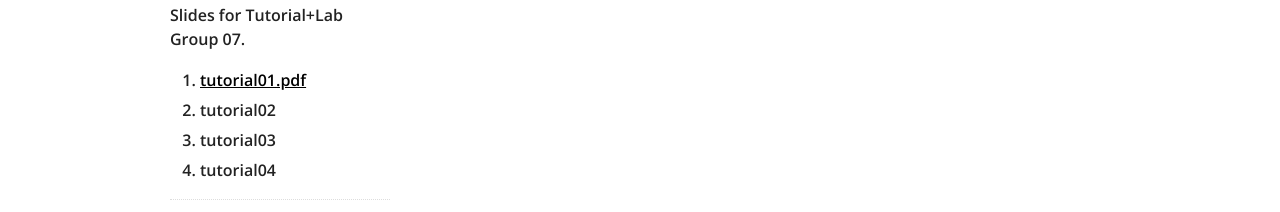
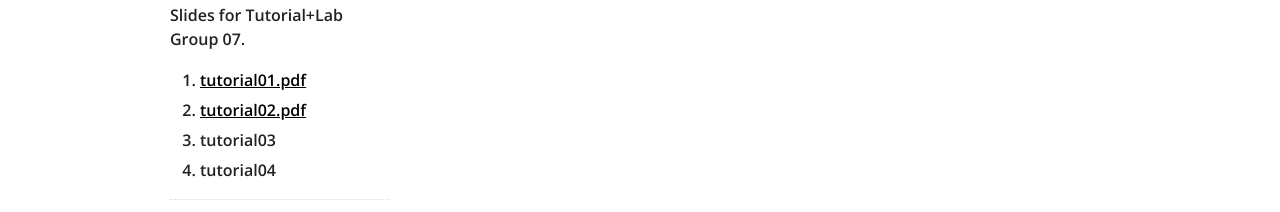
Before and after one commit to Wentong-DST/Wentong-DST.github.io, a Jekyll site: the page built from index.html, in a window 1280 px wide. Shown: the part 723-935 px from the top of the page. Built offline with Jekyll 4.4.1, drawn with Linux system fonts in a browser that asks for light colours; nearby versions of some CDN libraries.

Commit message:
added tutorial 2 slides

```diff
--- a/_includes/sidebar.html
+++ b/_includes/sidebar.html
@@ -26,8 +26,8 @@
     <br>
     Slides for Tutorial+Lab Group 07.
     <ol>
-        <li><a href="./pdf/tutorial01.pdf"><u>tutorial01.pdf</u></a></li>
-        <li>tutorial02</li>
+        <li><a href="./cs1020e/tutorial01.pdf"><u>tutorial01.pdf</u></a></li>
+        <li><a href="./cs1020e/tutorial02.pdf"><u>tutorial02.pdf</u></a></li>
         <li>tutorial03</li>
         <li>tutorial04</li>
     </ol>
```
Also changed, not shown: 3 other files.
